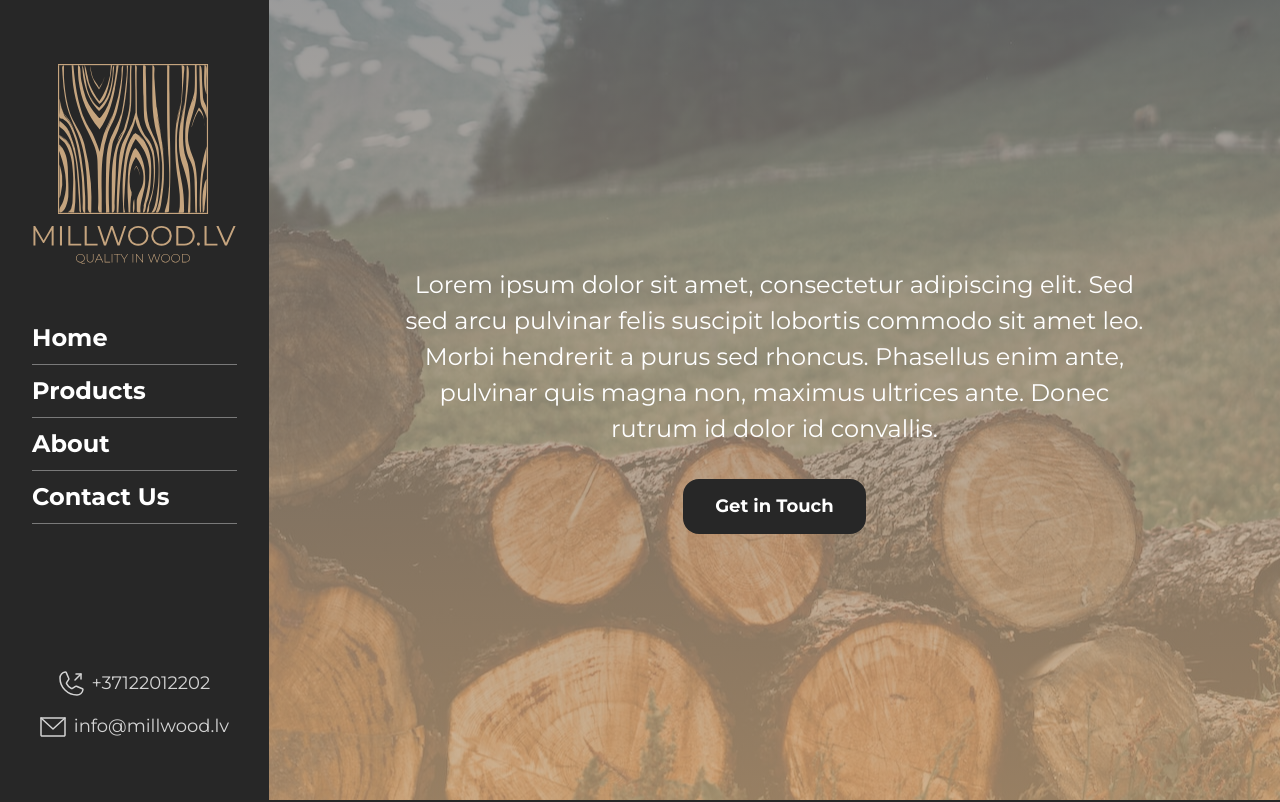
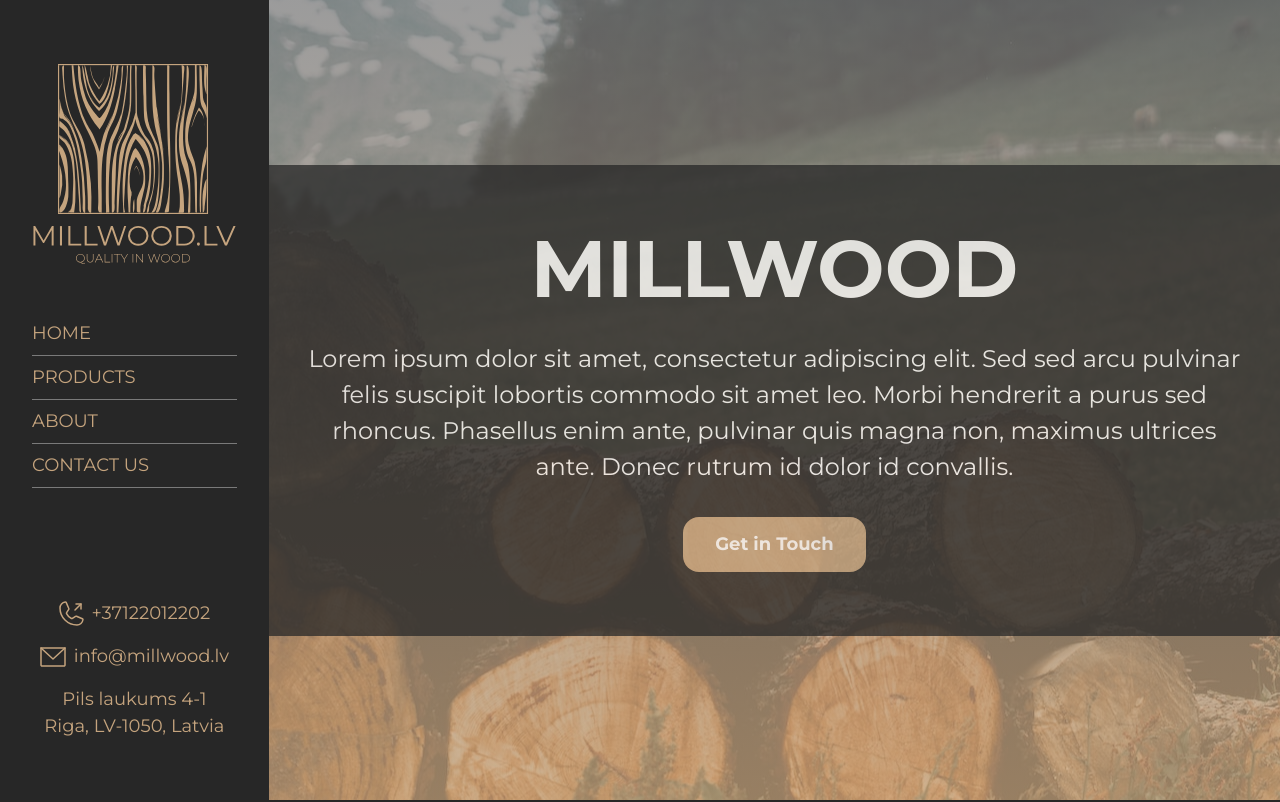
Before and after one commit to dcjwu/millwood, a Next.js app: page / in a window 1280 px wide. Shown: the top 802 px of the page. Built offline with nearby package versions, Linux system fonts and the light colour scheme.

Commit message:
Feature | Team improvements

```diff
--- a/src/components/Header/Header.module.scss
+++ b/src/components/Header/Header.module.scss
@@ -30,3 +30,22 @@
     }
   }
 }
+
+.inner {
+  background-color: $color-background-grey;
+  opacity: .75;
+  padding: 6.4rem 3.2rem;
+  display: flex;
+  flex-direction: column;
+  gap: 3.2rem;
+  justify-content: center;
+
+  button {
+    background-color: $color-brand;
+
+    &:hover,
+    &:focus {
+      color: $color-background-grey;
+    }
+  }
+}
--- a/src/components/Header/Header.tsx
+++ b/src/components/Header/Header.tsx
@@ -2,6 +2,7 @@
 
 import { Navigation } from "@components/Navigation/Navigation"
 import { Button } from "@lib/Button/Button"
+import { Heading } from "@lib/Heading/Heading"
 import { Text } from "@lib/Text/Text"
 
 import s from "./Header.module.scss"
@@ -16,17 +17,25 @@
 
          <header ref={ref} className={s.wrapper}
                  id="home">
+            <div className={s.inner}>
+               <Heading color="white" component="p" data-aos="fade-down"
+                        style={{ textAlign: "center" }}
+                        variant="display">
+                  MILLWOOD
+               </Heading>
                <Text color="white" component="p" data-aos="fade-down"
                      style={{ textAlign: "center" }} variant="paragraph-lg">
                   Lorem ipsum dolor sit amet, consectetur adipiscing elit. Sed sed arcu pulvinar felis suscipit lobortis
-               commodo sit amet leo. Morbi hendrerit a purus sed rhoncus. Phasellus enim ante, pulvinar quis magna non,
+                  commodo sit amet leo. Morbi hendrerit a purus sed rhoncus. Phasellus enim ante, pulvinar quis magna
+                  non,
                   maximus ultrices ante. Donec rutrum id dolor id convallis.
                </Text>
                <a data-aos="fade-up" href="#contact">
-               <Button ariaLabel="contact-us" variant="primary">
+                  <Button ariaLabel="contact-us" style={{ display: "block", margin: "0 auto" }} variant="primary">
                      Get in Touch
                   </Button>
                </a>
+            </div>
          </header>
       </>
    )
--- a/src/components/Navigation/Navigation.module.scss
+++ b/src/components/Navigation/Navigation.module.scss
@@ -56,6 +56,7 @@
   }
 
   > li {
+    text-transform: uppercase;
     border-bottom: 1px solid $color-grey-600;
     cursor: pointer;
     padding: .8rem 0;
--- a/src/components/Navigation/Navigation.tsx
+++ b/src/components/Navigation/Navigation.tsx
@@ -34,20 +34,20 @@
                    src={logo} width={200}/>
             <div className={s.nav}>
                <ul className={s.list} data-aos="fade-right">
-                  <Text isBold color="white" component="li"
-                        variant="paragraph-lg" onClick={(): void => handleGoToBlock("home")}>
+                  <Text color="brand" component="li"
+                        variant="paragraph" onClick={(): void => handleGoToBlock("home")}>
                      Home
                   </Text>
-                  <Text isBold color="white" component="li"
-                        variant="paragraph-lg" onClick={(): void => handleGoToBlock("products")}>
+                  <Text color="brand" component="li"
+                        variant="paragraph" onClick={(): void => handleGoToBlock("products")}>
                      Products
                   </Text>
-                  <Text isBold color="white" component="li"
-                        variant="paragraph-lg" onClick={(): void => handleGoToBlock("about")}>
+                  <Text color="brand" component="li"
+                        variant="paragraph" onClick={(): void => handleGoToBlock("about")}>
                      About
                   </Text>
-                  <Text isBold color="white" component="li"
-                        variant="paragraph-lg" onClick={(): void => handleGoToBlock("contact")}>
+                  <Text color="brand" component="li"
+                        variant="paragraph" onClick={(): void => handleGoToBlock("contact")}>
                      Contact Us
                   </Text>
                </ul>
@@ -56,19 +56,19 @@
                      <svg fill="none" height="25" viewBox="0 0 25 25"
                           width="25" xmlns="http://www.w3.org/2000/svg">
                         <path d="M7.5625 12.6C8.59153 14.725 10.3098 16.4389 12.4375 17.4625C12.5944 17.5368 12.768 17.569 12.9412 17.5558C13.1143 17.5427 13.2811 17.4846 13.425 17.3875L16.55 15.3C16.6881 15.2063 16.8476 15.1492 17.0137 15.1339C17.1799 15.1186 17.3471 15.1456 17.5 15.2125L23.35 17.725C23.5499 17.8082 23.717 17.9548 23.8254 18.1423C23.9338 18.3298 23.9776 18.5477 23.95 18.7625C23.7646 20.2097 23.0582 21.5397 21.9631 22.5037C20.8679 23.4677 19.459 23.9997 18 24C13.4913 24 9.1673 22.2089 5.97918 19.0208C2.79107 15.8327 1 11.5087 1 6.99998C1.00033 5.54098 1.53227 4.13208 2.49628 3.03692C3.4603 1.94177 4.79033 1.2354 6.2375 1.04998C6.4523 1.02239 6.67021 1.06617 6.85768 1.17459C7.04515 1.28301 7.19178 1.45004 7.275 1.64998L9.7875 7.51248C9.85284 7.66291 9.88017 7.82711 9.86709 7.9906C9.85401 8.15409 9.80092 8.31185 9.7125 8.44998L7.625 11.625C7.53206 11.7686 7.47752 11.9336 7.46657 12.1043C7.45563 12.275 7.48866 12.4457 7.5625 12.6V12.6Z"
-                           stroke="#D4D4D4"
+                           stroke="#C5A47E"
                            strokeLinecap="round"
                            strokeLinejoin="round" strokeWidth="1.5"/>
                         <path d="M17 3H22V8"
-                              stroke="#D4D4D4"
+                              stroke="#C5A47E"
                               strokeLinecap="round"
                               strokeLinejoin="round" strokeWidth="1.5"/>
                         <path d="M16 9L22 3"
-                              stroke="#D4D4D4"
+                              stroke="#C5A47E"
                               strokeLinecap="round"
                               strokeLinejoin="round" strokeWidth="1.5"/>
                      </svg>
-                     <Text color="300" component="span" variant="paragraph">
+                     <Text color="brand" component="span" variant="paragraph">
                         +37122012202
                      </Text>
                   </a>
@@ -76,18 +76,23 @@
                      <svg fill="none" height="20" viewBox="0 0 26 20"
                           width="26" xmlns="http://www.w3.org/2000/svg">
                         <path d="M1 1H25V18C25 18.2652 24.8946 18.5196 24.7071 18.7071C24.5196 18.8946 24.2652 19 24 19H2C1.73478 19 1.48043 18.8946 1.29289 18.7071C1.10536 18.5196 1 18.2652 1 18V1Z"
-                           stroke="#D4D4D4"
+                           stroke="#C5A47E"
                            strokeLinecap="round"
                            strokeLinejoin="round" strokeWidth="1.5"/>
                         <path d="M25 1L13 12L1 1"
-                              stroke="#D4D4D4"
+                              stroke="#C5A47E"
                               strokeLinecap="round"
                               strokeLinejoin="round" strokeWidth="1.5"/>
                      </svg>
-                     <Text color="300" component="span" variant="paragraph">
+                     <Text color="brand" component="span" variant="paragraph">
                         info@millwood.lv
                      </Text>
                   </a>
+                  <Text color="brand" component="p" style={{ textAlign: "center" }}
+                        variant="paragraph">
+                     Pils laukums 4-1 <br/>
+                     Riga, LV-1050, Latvia
+                  </Text>
                </div>
             </div>
 
--- a/src/lib/Heading/Heading.module.scss
+++ b/src/lib/Heading/Heading.module.scss
@@ -40,3 +40,7 @@
 .c_1000 {
   color: $color-grey-1000;
 }
+
+.c_bg {
+  color: $color-background-grey;
+}
--- a/src/lib/Heading/Heading.tsx
+++ b/src/lib/Heading/Heading.tsx
@@ -7,7 +7,7 @@
 type HeadingType = {
    component: "h1" | "h2" | "h3" | "h4" | "p"
    variant: "display" | "h1" | "h2" | "h3"
-   color: "brand" | "white" | "300" | "400" | "600" | "1000"
+   color: "brand" | "white" | "300" | "400" | "600" | "1000" | "bg"
    children: React.ReactNode
    [k: string]: unknown
 }
```
Lines whose indentation alone changed are shown as unchanged.
